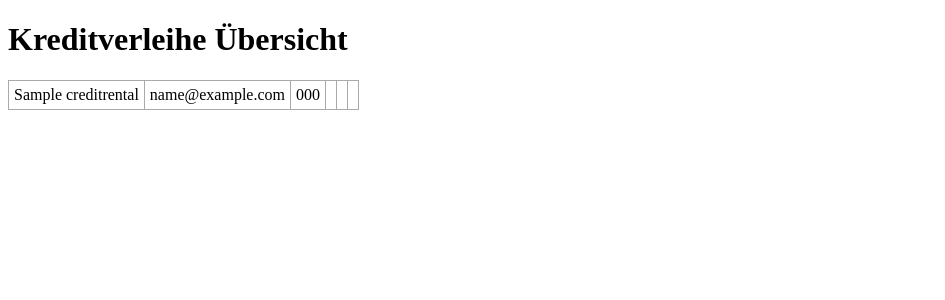
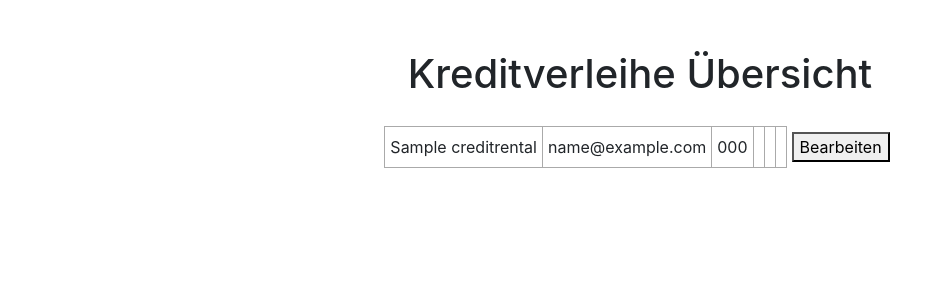
Before and after one commit to savogel1/uk307-creditrental, a PHP site: page / in a window 1280 px wide. Shown: the top 300 px of the page, without its empty margins (0-945 px from the left). Run offline with PHP 8.4, Linux system fonts and the light colour scheme; tables that the repository leaves empty or names only in its code hold one stand-in row (values such as "Sample post"); data that the repository does not hold is empty.

Commit message:
Styled overview page

```diff
--- a/app/Views/overview.view.php
+++ b/app/Views/overview.view.php
@@ -4,14 +4,16 @@
 <head>
     <meta charset="UTF-8">
     <title>Kreditverleihe Übersicht</title>
+    <link rel="stylesheet" href="https://stackpath.bootstrapcdn.com/bootstrap/4.4.1/css/bootstrap.min.css">
     <link rel="stylesheet" href="public/css/styles.css">
 </head>
 
 <body>
-    <div>
+    <div class="container">
+        <div id="title" class="item">
             <h1>Kreditverleihe Übersicht</h1>
         </div>
-    <div>
+        <div id="overview-table" class="item">
             <table>
                 <?php foreach($creditrentals as $creditrental) : ?>
                 <tr>
@@ -21,10 +23,12 @@
                     <td><?= $creditrental['noOfInstallments'] ?></td>
                     <td><?= $creditrental['creditPackage'] ?></td>
                     <td><?= $creditrental['creationDate'] ?></td>
+                    <td id="button"><button href="edittask?id=<?= $creditrental['id'] ?>">Bearbeiten</button></td>
                 </tr>
                 <?php endforeach; ?>
             </table>
         </div>
+    </div>
 </body>
 
 </html>
--- a/public/css/styles.css
+++ b/public/css/styles.css
@@ -1,3 +1,10 @@
+.container {
+  display: flex;
+  justify-content: center;
+  align-items: center;
+  flex-direction: column;
+}
+
 table {
   border: 0;
   border-collapse: collapse;
@@ -7,3 +14,20 @@ td {
   padding: 5px;
   border: 1px solid #aaa;
 }
+
+#button {
+  border: 1px solid white;
+}
+
+#title {
+  margin-top: 50px;
+  margin-bottom: 20px;
+}
+
+#overview-table {
+  /* align-self: flex-end; */
+}
+
+.item {
+  align-self: auto;
+}
```
Lines whose indentation alone changed are shown as unchanged.
